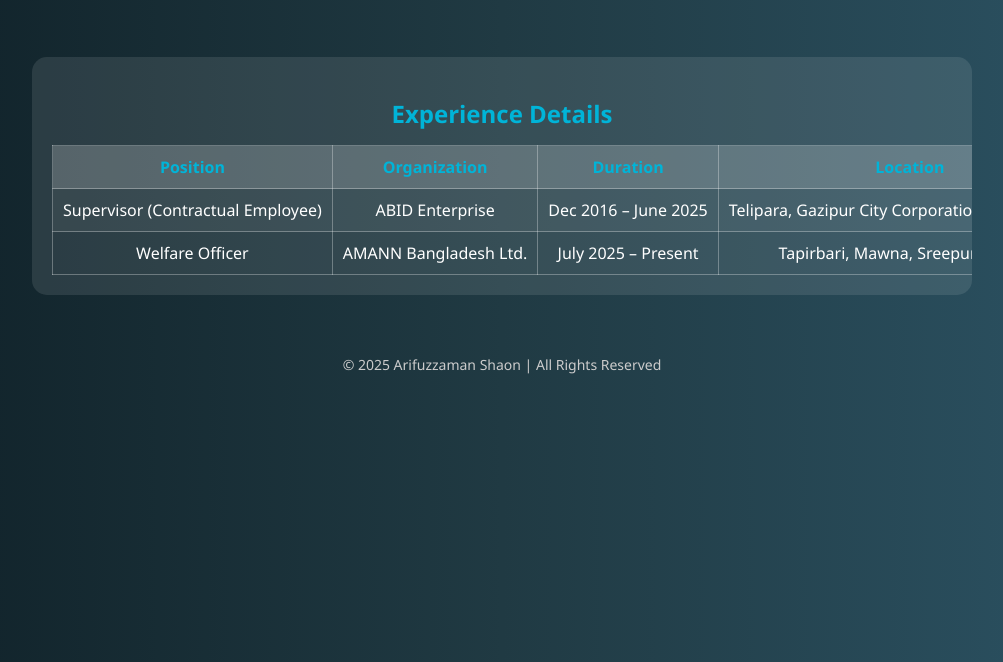
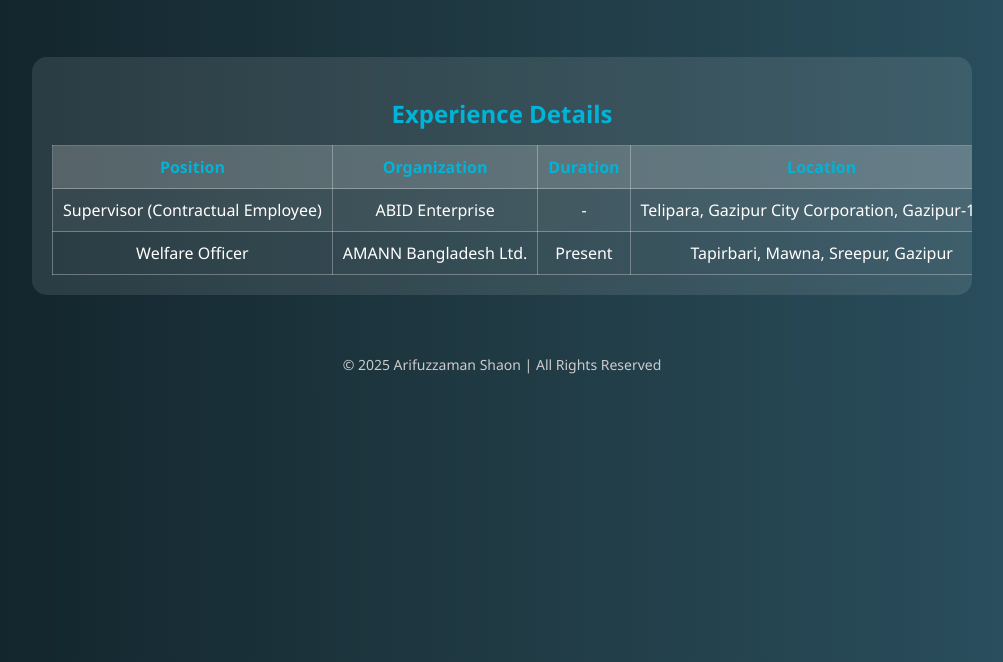
Before and after one commit to arifuzzamanshaon/arifuzzamanshaon.github.io, a plain HTML site: page experience.html in a window 1280 px wide. Shown: the part 138-800 px from the top of the page, without its empty margins (138-1141 px from the left). Drawn offline with Linux system fonts and the light colour scheme.

Commit message:
Update experience.html

```diff
--- a/experience.html
+++ b/experience.html
@@ -86,13 +86,13 @@
       <tr>
         <td>Supervisor (Contractual Employee)</td>
         <td>ABID Enterprise</td>
-        <td>Dec 2016 – June 2025</td>
+        <td>-</td>
         <td>Telipara, Gazipur City Corporation, Gazipur-1702</td>
       </tr>
       <tr>
         <td>Welfare Officer</td>
         <td>AMANN Bangladesh Ltd.</td>
-        <td>July 2025 – Present</td>
+        <td>Present</td>
         <td>Tapirbari, Mawna, Sreepur, Gazipur</td>
       </tr>
     </table>
```
